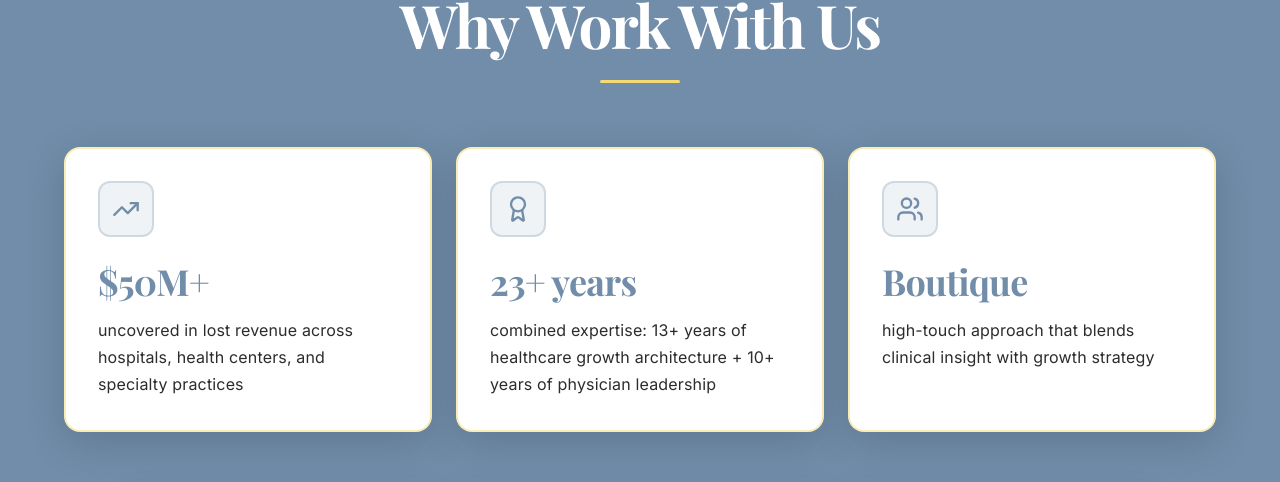
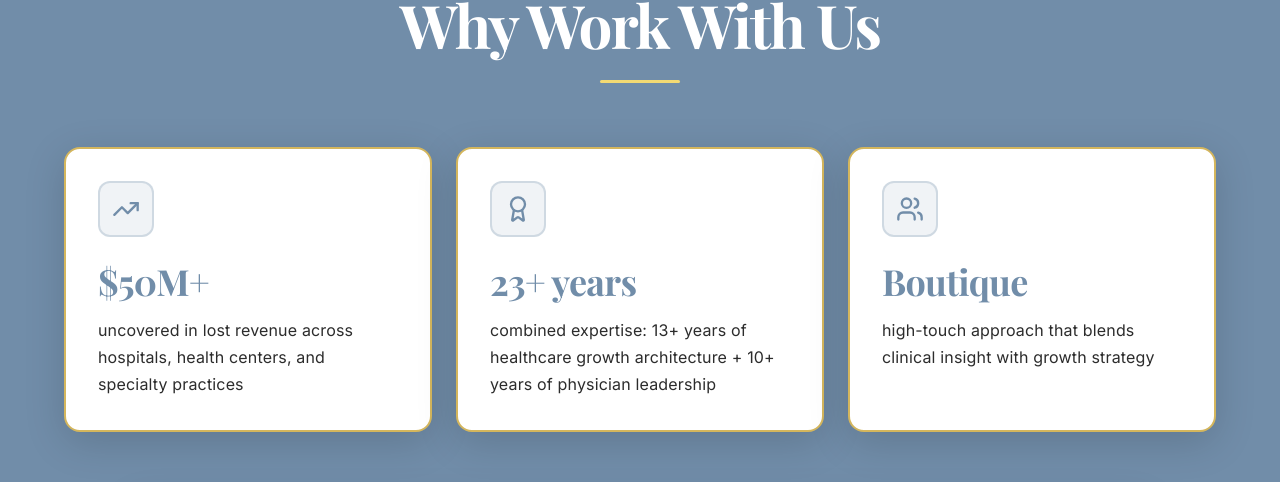
Before and after one commit to jsfaulkner86/tfg-website, a React (Vite) app: page / in a window 1280 px wide. Shown: the part 5211-5693 px from the top of the page. Built offline with nearby package versions, Linux system fonts and the light colour scheme; the HTML template or start-up script is replaced by a standard one.

Commit message:
Refactor Results component

```diff
--- a/src/components/Results.tsx
+++ b/src/components/Results.tsx
@@ -94,12 +94,12 @@ const Results = () => {
                 }`}
                 style={{ transitionDelay: `${index * 200 + 300}ms` }}
               >
-                {/* Clean white card */}
+                {/* Clean white card with elegant gold border */}
                 <div
                   className="relative p-8 rounded-2xl transition-all duration-500 hover:-translate-y-3 hover:shadow-[0_20px_50px_rgba(0,0,0,0.25)] h-full flex flex-col"
                   style={{
                     background: '#FFFFFF',
-                    border: '2px solid rgba(243,218,115,0.5)',
+                    border: '2.5px solid #D4B65D',
                     boxShadow: '0 10px 40px rgba(0,0,0,0.15)',
                     minHeight: '240px'
                   }}
```
